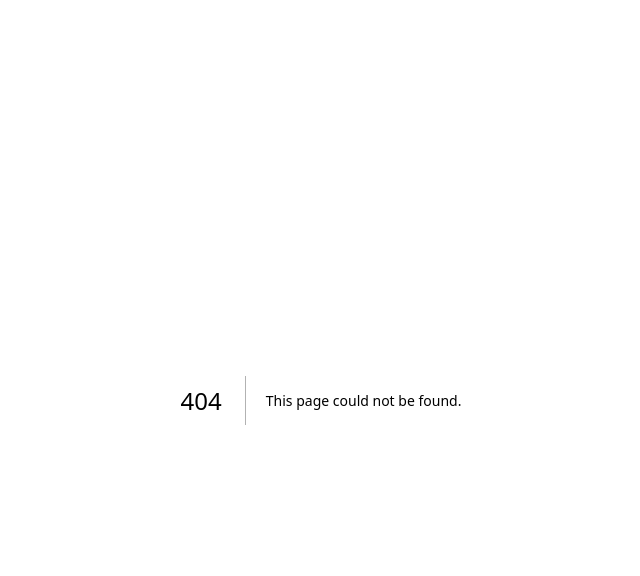
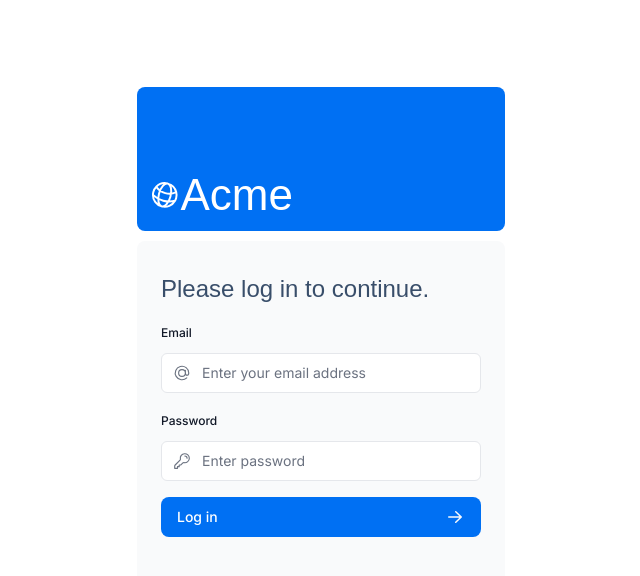
Before and after one commit to zfilm/nextjs-dashboard, a Next.js app: page /login in a window 1280 px wide. Before the commit this address had no page. Shown: the top 576 px of the page, without its empty margins (319-959 px from the left). Built offline with nearby package versions, Linux system fonts and the light colour scheme; a web font is replaced by a local one.

Commit message:
15.Adding Authentication - Added login page

```diff
--- /dev/null
+++ b/app/login/page.tsx
@@ -0,0 +1,17 @@
+import AcmeLogo from '@/app/ui/acme-logo';
+import LoginForm from '@/app/ui/login-form';
+
+export default function LoginPage() {
+  return (
+    <main className="flex items-center justify-center md:h-screen">
+      <div className="relative mx-auto flex w-full max-w-[400px] flex-col space-y-2.5 p-4 md:-mt-32">
+        <div className="flex h-20 w-full items-end rounded-lg bg-blue-500 p-3 md:h-36">
+          <div className="w-32 text-white md:w-36">
+            <AcmeLogo />
+          </div>
+        </div>
+        <LoginForm />
+      </div>
+    </main>
+  );
+}
--- a/app/ui/invoices/edit-form.tsx
+++ b/app/ui/invoices/edit-form.tsx
@@ -22,7 +22,7 @@
   const initialState = { message: null, errors: {} };
   const updateInvoiceWithId = updateInvoice.bind(null, invoice.id);
   const [state, dispatch] = useFormState(updateInvoiceWithId, initialState );
-  console.log(state);
+  //console.log(state);
 
   return (
     <form action={dispatch}>
```
